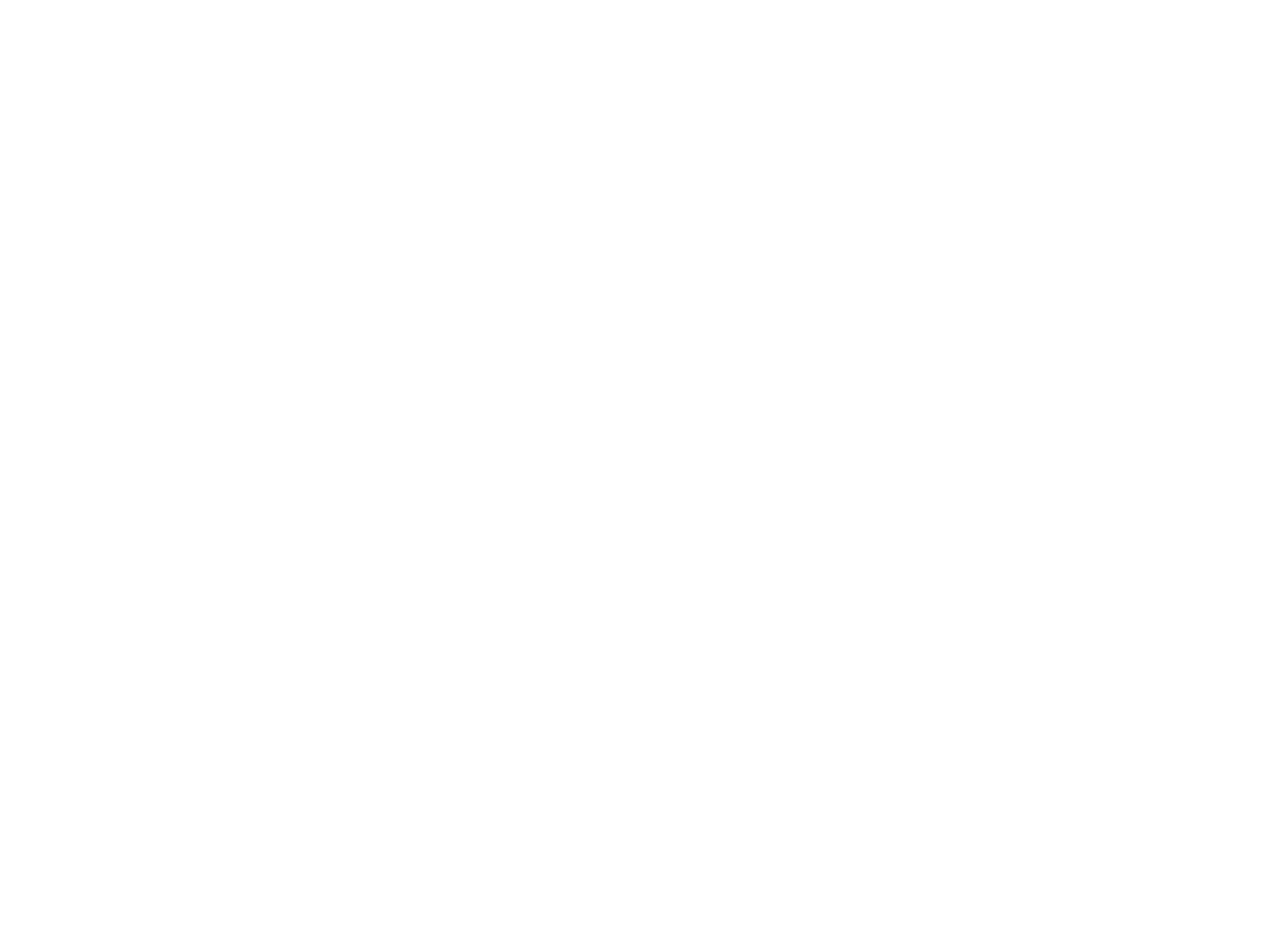
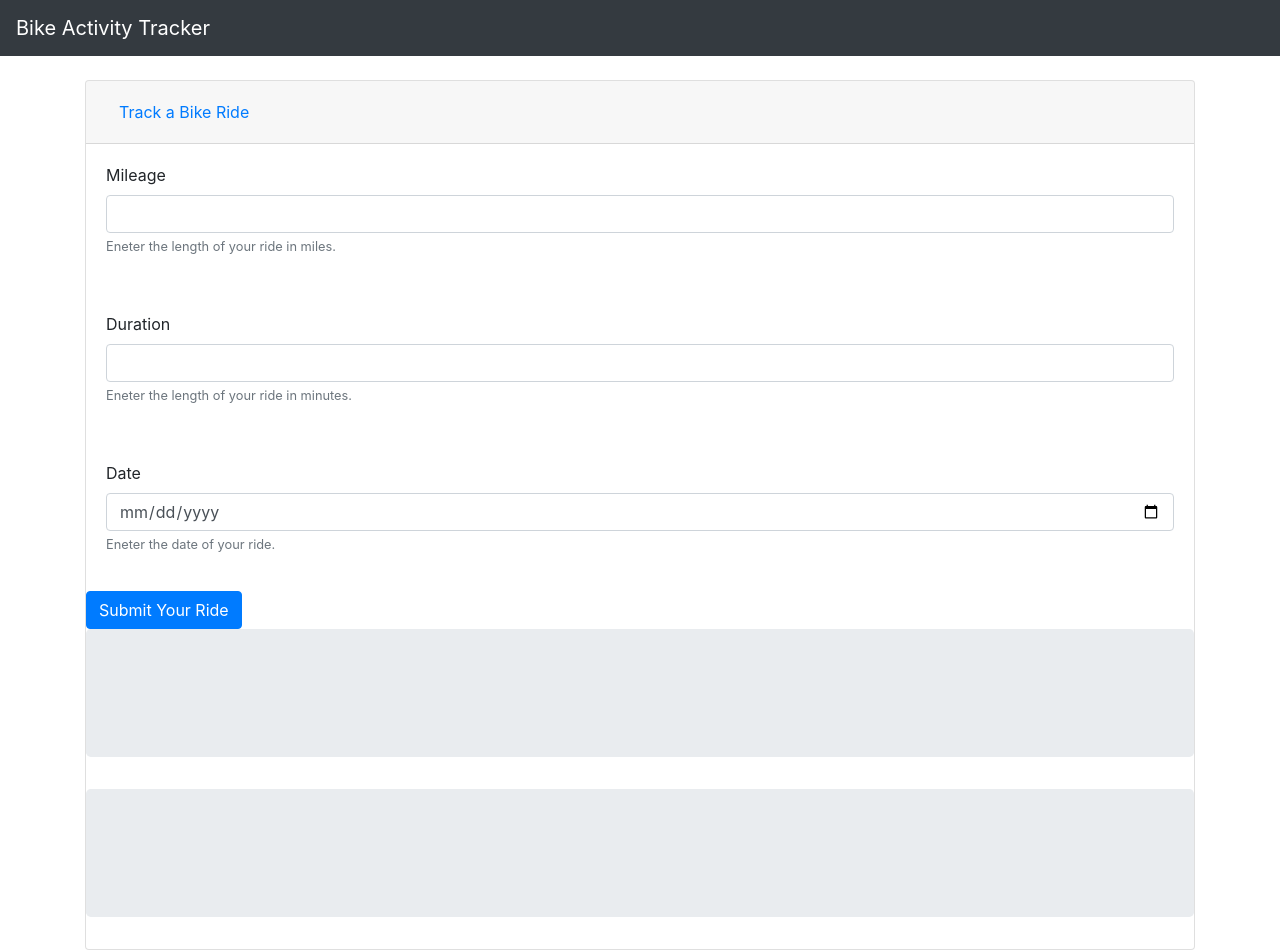
Before and after one commit to FCap5/bike_tracker, a website: page public/html/index.html in a window 1280 px wide. Before the commit the page ends 800 px from the top, so only its background shows below. Drawn offline with nearby package versions, Linux system fonts and the light colour scheme.

Commit message:
added some basic HTML structure

```diff
--- a/public/html/index.html
+++ b/public/html/index.html
@@ -13,6 +13,92 @@
     <style></style>
   </head>
   <body>
+    <nav class="navbar navbar-dark bg-dark">
+      <a class="navbar-brand" href="">
+        Bike Activity Tracker
+      </a>
+    </nav>
+
+    <main class="container mt-4">
+      <div class="accordion" id="accordionExample">
+        <div class="card">
+          <div class="card-header" id="headingOne">
+            <h2 class="mb-0">
+              <button
+                class="btn btn-link btn-block text-left"
+                type="button"
+                data-toggle="collapse"
+                data-target="#collapseOne"
+                aria-expanded="true"
+                aria-controls="collapseOne"
+              >
+                Track a Bike Ride
+              </button>
+            </h2>
+          </div>
+
+          <div
+            id="collapseOne"
+            aria-labelledby="headingOne"
+            data-parent="#accordionExample"
+          >
+            <div class="card-body">
+
+                <form>
+                    <div class="form-group">
+                      <label for="mileage">Mileage</label>
+                      <input type="number" class="form-control" id="mileage" aria-describedby="mileageHelp">
+                      <small id="mileageHelp" class="form-text text-muted">Eneter the length of your ride in miles.</small>
+                    </div>
+                  </form>
+            </div>
+            <div class="card-body">
+
+                <form>
+                    <div class="form-group">
+                      <label for="duration">Duration</label>
+                      <input type="number" class="form-control" id="duration" aria-describedby="durationHelp">
+                      <small id="durationHelp" class="form-text text-muted">Eneter the length of your ride in minutes.</small>
+                    </div>
+                  </form>
+            </div>
+            <div class="card-body">
+
+                <form>
+                    <div class="form-group">
+                      <label for="date">Date</label>
+                      <input type="date" class="form-control" id="date" aria-describedby="dateHelp">
+                      <small id="dateHelp" class="form-text text-muted">Eneter the date of your ride.</small>
+                    </div>
+                  </form>
+
+            </div>
+
+            <button type="submit" class="btn btn-primary">Submit Your Ride</button>
+          </div>
+          <div class="jumbotron" id="mileageChart">
+
+          </div>
+
+          <div class="jumbotron" id="durationChart">
+
+          </div>
+        </div>
+
+
+      <!-- activity form -->
+      <section id="activityForm"></section>
+
+      <!-- graph for mileage -->
+      <section id="mileageGraph">
+
+      </section>
+
+      <!-- graph for duration -->
+      <section id="durationGraph"></section>
+    </main>
+
+    <script src="https://code.highcharts.com/highcharts.js"></script>
     <script
       src="https://code.jquery.com/jquery-3.5.1.slim.min.js"
       integrity="sha384-DfXdz2htPH0lsSSs5nCTpuj/zy4C+OGpamoFVy38MVBnE+IbbVYUew+OrCXaRkfj"
```
